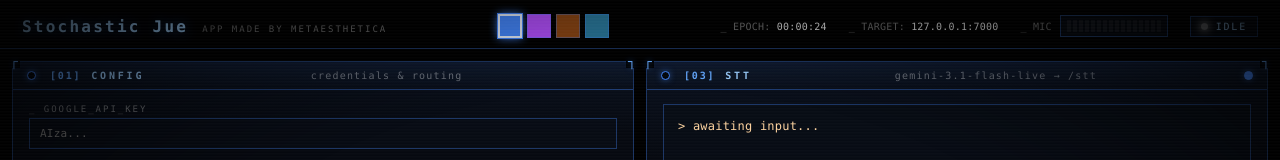
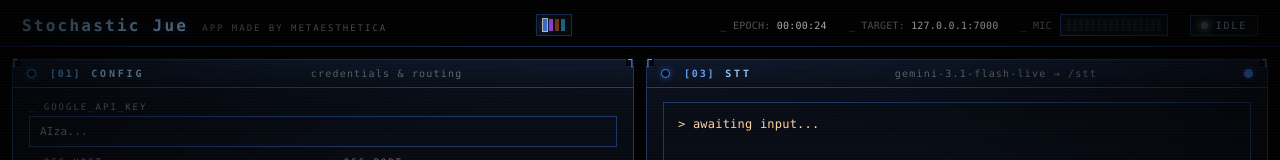
Before and after one commit to Patterson1080/AI_speech-text, a plain HTML site: page web/index.html in a window 1280 px wide. Shown: the top 160 px of the page. Drawn offline with Linux system fonts and the light colour scheme; no server answers.

Commit message:
Shrink theme buttons to match mic meter cell size (4×12 px)
Wrapped in same mic-style container (border + panel-2 bg).
Active state uses a 1px solid outline in the text color.

Co-Authored-By: Claude Opus 4.7 <noreply@anthropic.com>

```diff
--- a/web/style.css
+++ b/web/style.css
@@ -585,28 +585,29 @@ body.boot { animation: boot-in 700ms steps(8, end) 1; }
    =================================================================== */
 
 .theme-picker {
-  display: flex;
-  gap: 5px;
+  display: inline-flex;
   align-items: center;
+  gap: 2px;
+  padding: 4px 6px;
+  border: 1px solid var(--line);
+  background: var(--panel-2);
 }
 .theme-btn {
-  width: 24px;
-  height: 24px;
-  border: 1px solid var(--line);
+  width: 4px;
+  height: 12px;
+  border: none;
   background: var(--c, #4488ff);
   cursor: pointer;
   padding: 0;
   flex-shrink: 0;
-  transition: transform 110ms ease, box-shadow 120ms ease, border-color 120ms ease;
+  transition: transform 110ms ease, box-shadow 120ms ease;
 }
 .theme-btn:hover {
-  transform: scale(1.18);
-  box-shadow: 0 0 10px var(--c, #4488ff);
-  border-color: var(--dim);
+  transform: scaleY(1.2);
+  box-shadow: 0 0 6px var(--c, #4488ff);
 }
 .theme-btn.active {
-  border: 2px solid var(--text);
-  box-shadow: 0 0 0 1px var(--c, #4488ff), 0 0 10px var(--c, #4488ff);
+  box-shadow: 0 0 0 1px var(--text), 0 0 8px var(--c, #4488ff);
 }
 
 /* ===================================================================
```
